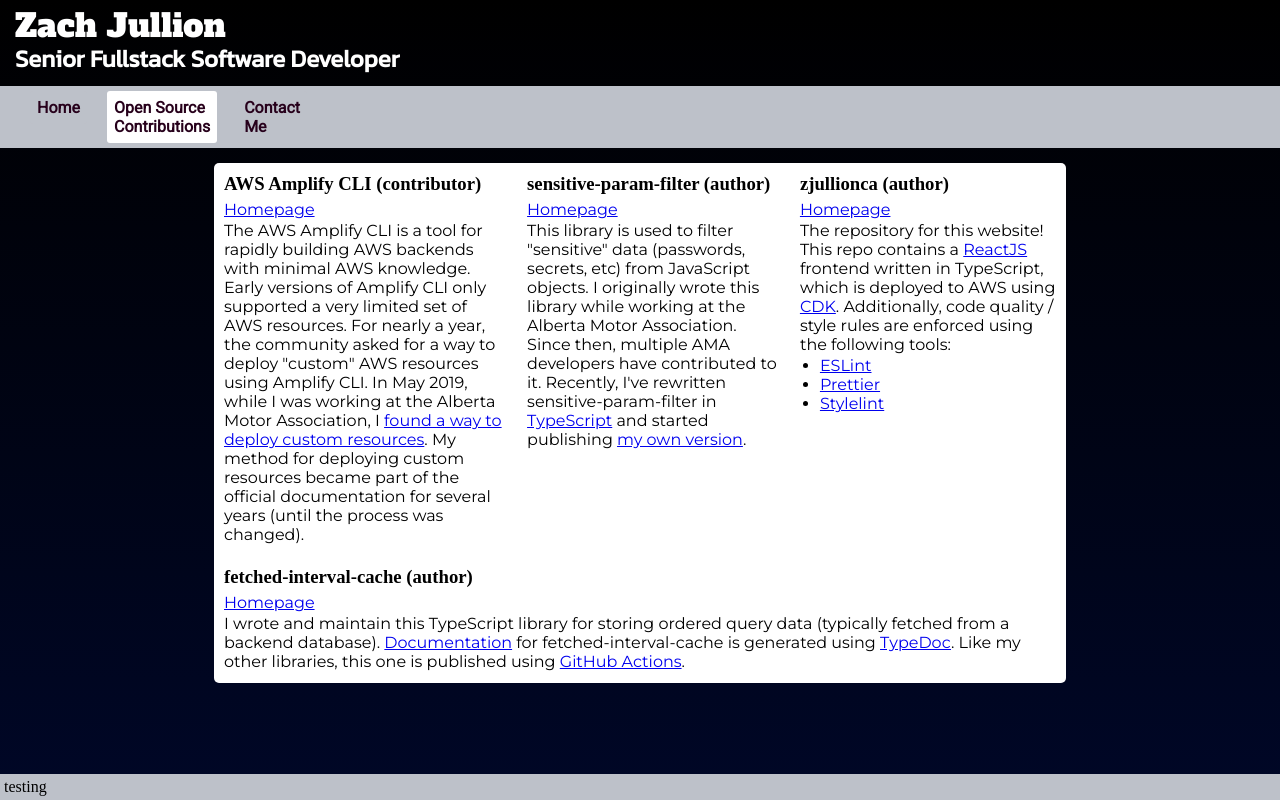
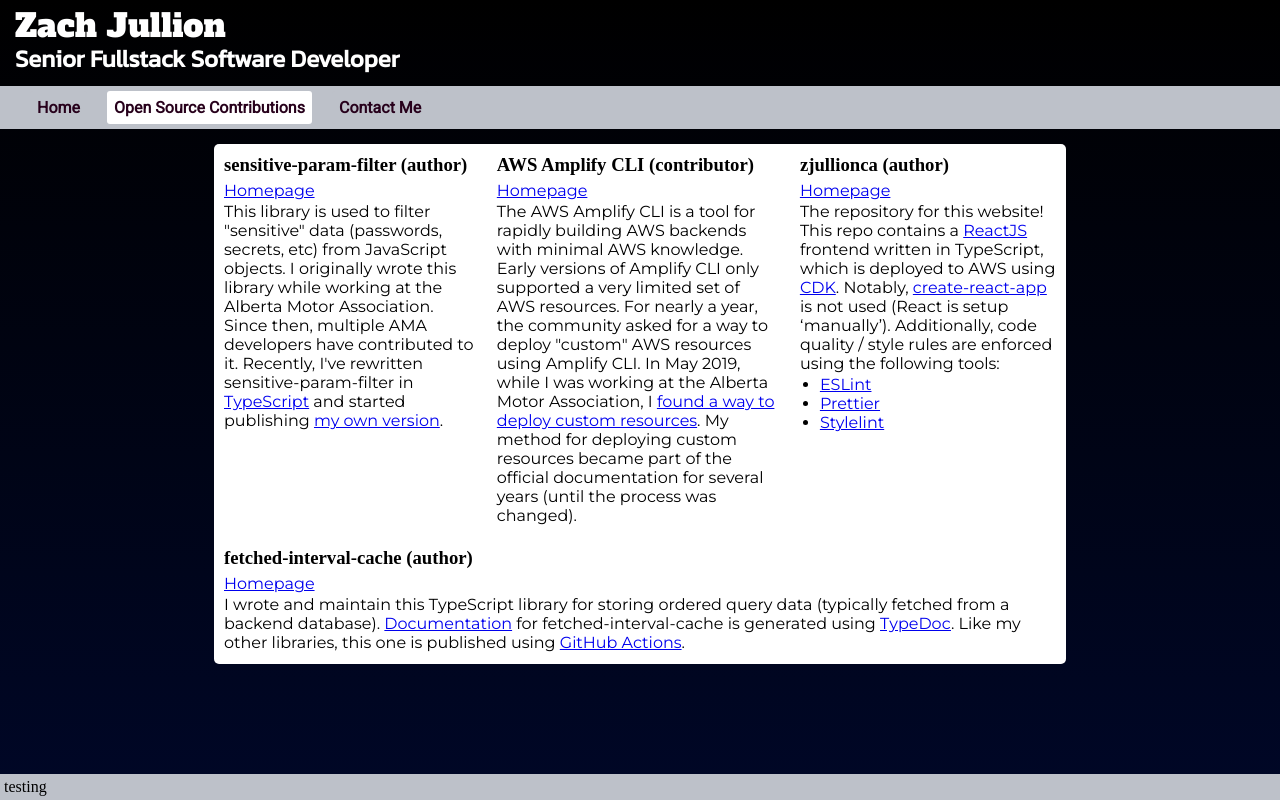
Before and after one commit to zjullion/zjullionca, a React app in the folder frontend/: page /contributions in a window 1280 px wide. Built offline with nearby package versions, Linux system fonts and the light colour scheme.

Commit message:
Several more small refactors

```diff
--- a/frontend/src/components/Contact.tsx
+++ b/frontend/src/components/Contact.tsx
@@ -6,7 +6,7 @@
 const INPUT_CSS = css`
   border-radius: 2px;
   padding: 2px;
-  margin: 3px 0 18px 5px;
+  margin: 2px 0 12px 5px;
   font-size: 0.95em;
 `
 
--- a/frontend/src/components/Contributions.tsx
+++ b/frontend/src/components/Contributions.tsx
@@ -5,6 +5,25 @@
 export const Contributions: FunctionComponent = () => {
   return (
     <FlexDiv>
+      <FlexChild>
+        <Title>sensitive-param-filter (author)</Title>
+        <Text>
+          <SafeLink content="Homepage" to="https://github.com/amaabca/sensitive-param-filter" />
+        </Text>
+        <Text>
+          This library is used to filter &quot;sensitive&quot; data (passwords, secrets, etc) from
+          JavaScript objects. I originally wrote this library while working at the Alberta Motor
+          Association. Since then, multiple AMA developers have contributed to it. Recently,
+          I&apos;ve rewritten sensitive-param-filter in{' '}
+          <SafeLink content="TypeScript" to="https://www.typescriptlang.org" /> and started
+          publishing{' '}
+          <SafeLink
+            content="my own version"
+            to="https://github.com/zjullion/sensitive-param-filter"
+          />
+          .
+        </Text>
+      </FlexChild>
       <FlexChild>
         <Title>AWS Amplify CLI (contributor)</Title>
         <Text>
@@ -25,25 +44,6 @@
         </Text>
       </FlexChild>
       <FlexChild>
-        <Title>sensitive-param-filter (author)</Title>
-        <Text>
-          <SafeLink content="Homepage" to="https://github.com/amaabca/sensitive-param-filter" />
-        </Text>
-        <Text>
-          This library is used to filter &quot;sensitive&quot; data (passwords, secrets, etc) from
-          JavaScript objects. I originally wrote this library while working at the Alberta Motor
-          Association. Since then, multiple AMA developers have contributed to it. Recently,
-          I&apos;ve rewritten sensitive-param-filter in{' '}
-          <SafeLink content="TypeScript" to="https://www.typescriptlang.org" /> and started
-          publishing{' '}
-          <SafeLink
-            content="my own version"
-            to="https://github.com/zjullion/sensitive-param-filter"
-          />
-          .
-        </Text>
-      </FlexChild>
-      <FlexChild>
         <Title>zjullionca (author)</Title>
         <Text>
           <SafeLink content="Homepage" to="https://github.com/zjullion/zjullionca" />
@@ -52,7 +52,9 @@
           The repository for this website! This repo contains a{' '}
           <SafeLink content="ReactJS" to="https://react.dev" /> frontend written in TypeScript,
           which is deployed to AWS using <SafeLink content="CDK" to="https://aws.amazon.com/cdk/" />
-          . Additionally, code quality / style rules are enforced using the following tools:
+          . Notably, <SafeLink content="create-react-app" to="https://create-react-app.dev/" /> is
+          not used (React is setup &lsquo;manually&rsquo;). Additionally, code quality / style rules
+          are enforced using the following tools:
         </Text>
         <UnorderedList>
           <ListItem>
--- a/frontend/src/components/PageContainer.tsx
+++ b/frontend/src/components/PageContainer.tsx
@@ -63,7 +63,6 @@
   padding: 7px;
   margin: 0;
   height: fit-content;
-  width: min-content;
   font-family: 'Roboto', sans-serif;
   font-weight: bold;
   text-decoration: none;
```
